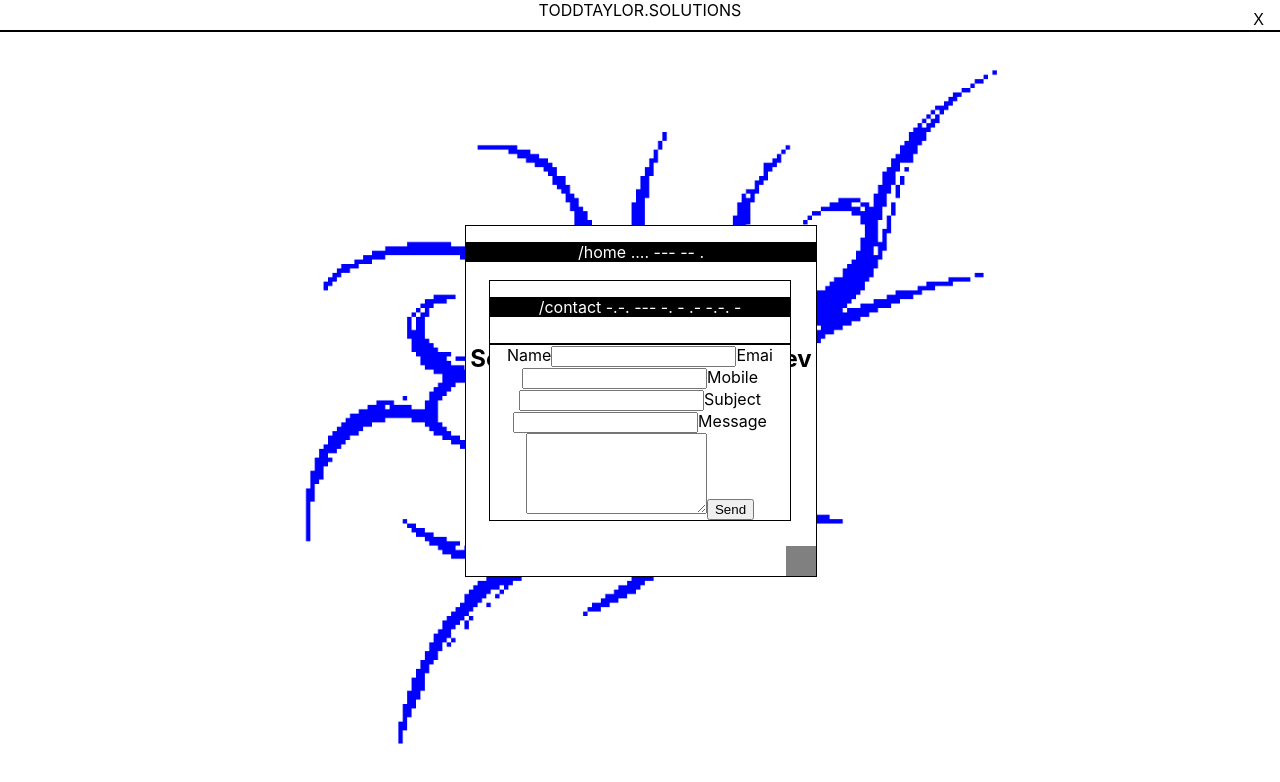
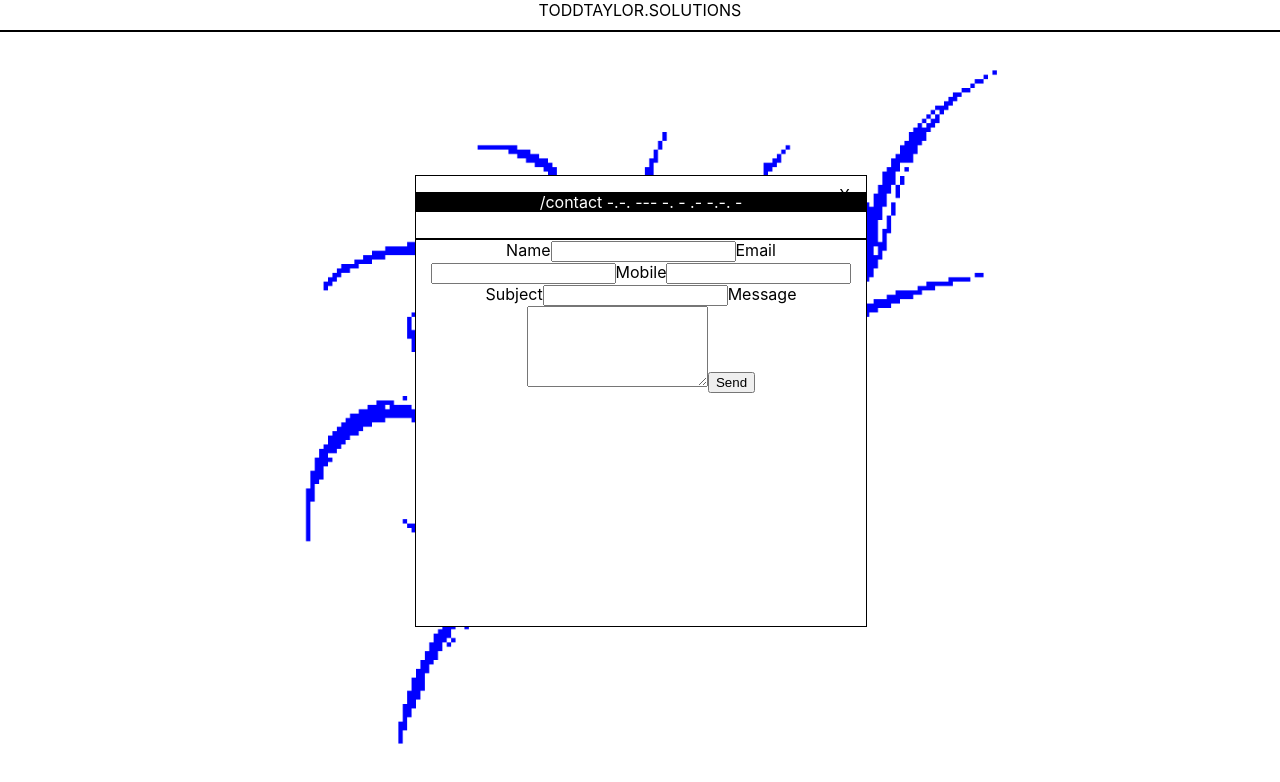
Before and after one commit to tt01924/my-project, a React (Create React App) app in the folder client/: page / in a window 1280 px wide. Both pictures are taken after a click on the button "Contact". Shown: the top 782 px of the page. Built offline with nearby package versions, Linux system fonts and the light colour scheme; the HTML template or start-up script is replaced by a standard one.

Commit message:
resize, dragging now possible for contact page using useCallback

```diff
--- a/client/src/App.js
+++ b/client/src/App.js
@@ -1,5 +1,5 @@
 import './App.css';
-import { useState } from 'react';
+import { useState, useCallback } from 'react';
 import Contact from './components/Contact';
 import AboutMe from './components/AboutMe';
 
@@ -27,14 +27,17 @@ function App() {
   const [isDragging, setIsDragging] = useState(false);
   const [startPosition, setStartPosition] = useState({ mouseX: 0, mouseY: 0 });
   const [isResizing, setIsResizing] = useState(false);
+  const [isResized, setIsResized] = useState(false);
 
+
+  ////////////////////// Dragging ///////////////////////
 
   const handleMouseDown = (e) => {
     setIsDragging(true);
     setStartPosition({ mouseX: e.clientX - position.x, mouseY: e.clientY - position.y });
   };
 
-  const handleMouseMove = (e) => {
+  const handleMouseMove = useCallback((e) => {
     if (isDragging) {
       setPosition({
         x: e.clientX - startPosition.mouseX,
@@ -45,17 +48,35 @@ function App() {
       const newHeight = Math.max(200, e.clientY - position.y);
       setSize({ width: newWidth, height: newHeight });
     }
-  };
+  }, [isDragging, isResizing, position.x, position.y, startPosition]);
 
-  const handleMouseUp = () => {
+  const handleMouseUp = useCallback(() => {
     setIsDragging(false);
-    // setIsResizing(false);
-  };
+    setIsResizing(false);
+  }, []);
 
   const handleResizeMouseDown = (e) => {
     e.stopPropagation();
-    // setIsResizing(true);
+
+    setSize(prev => {
+      if (isResized) {
+        // Shrink back to original size
+        setIsResized(false);
+        return {
+          width: prev.width - 100,
+          height: prev.height - 100
+        };
+      } else {
+        // Enlarge
+        setIsResized(true);
+        return {
+          width: prev.width + 100,
+          height: prev.height + 100
+        };
+      }
+    });
   };
+
 
   return (
     <div className="App" onMouseMove={handleMouseMove} onMouseUp={handleMouseUp}>
@@ -76,7 +97,19 @@ function App() {
         }}
         onMouseDown={handleMouseDown}
       >
+        {/* Resize handle */}
+        <div
+          style={{
+            width: "30px",
+            height: "30px",
+            backgroundColor: "black",
+            cursor: "se-resize",
+          }}
+          onMouseDown={handleResizeMouseDown}
+        />
+
         <p style={{ backgroundColor: "black", color: "white" }}>/home .... --- -- .</p>
+
         <h1>todd taylor</h1>
         <h2>Software Engineer / Web Dev</h2>
 
@@ -86,20 +119,6 @@ function App() {
 
         {isContactOpen && <Contact contactOpenPopup={setIsContactOpen} />}
         {isAboutMeOpen && <AboutMe aboutMeOpenPopup={setIsAboutMeOpen} />}
-
-        {/* Resize handle */}
-        <div
-          style={{
-            position: "absolute",
-            bottom: 0,
-            right: 0,
-            width: "30px",
-            height: "30px",
-            backgroundColor: "gray",
-            cursor: "se-resize",
-          }}
-          onMouseDown={handleResizeMouseDown}
-        />
       </div>
     </div>
   );
--- a/client/src/components/Contact.jsx
+++ b/client/src/components/Contact.jsx
@@ -1,6 +1,49 @@
-import React, { useState } from 'react';
+import React, { useState, useCallback } from 'react';
 
 const Contact = ({ contactOpenPopup }) => {
+
+  /////////////////// Dragging /////////////////////
+const [isDragging, setIsDragging] = useState(false);
+const [startPosition, setStartPosition] = useState({ mouseX: 0, mouseY: 0 });
+const [isResizing, setIsResizing] = useState(false);
+
+const [position, setPosition] = useState(() => {
+  const boxWidth = 450;
+  const boxHeight = 450;
+  const centerX = (window.innerWidth - boxWidth) / 2;
+  const centerY = (window.innerHeight - boxHeight) / 2;
+  return { x: centerX, y: centerY };
+});
+
+const [size, setSize] = useState({ width: 450, height: 450 });
+
+const handleMouseDown = (e) => {
+  e.preventDefault();
+  e.stopPropagation();
+  setIsDragging(true);
+  setStartPosition({ mouseX: e.clientX - position.x, mouseY: e.clientY - position.y });
+};
+
+const handleMouseMove = useCallback((e) => {
+  if (isDragging) {
+    setPosition({
+      x: e.clientX - startPosition.mouseX,
+      y: e.clientY - startPosition.mouseY,
+    });
+  } else if (isResizing) {
+    const newWidth = Math.max(200, e.clientX - position.x);
+    const newHeight = Math.max(200, e.clientY - position.y);
+    setSize({ width: newWidth, height: newHeight });
+  }
+}, [isDragging, isResizing, position.x, position.y, startPosition]);
+
+const handleMouseUp = useCallback(() => {
+  setIsDragging(false);
+  setIsResizing(false);
+}, []);
+///////////////////// End /////////////////////
+
+
   const [formData, setFormData] = useState({
     name: '',
     email: '',
@@ -43,12 +86,23 @@ const Contact = ({ contactOpenPopup }) => {
 
   return (
     <div
-      onClick={() => contactOpenPopup(false)}
+      // onClick={() => contactOpenPopup(false)}
+      onMouseMove={handleMouseMove}
+      onMouseUp={handleMouseUp}
       style={overlayStyle}
     >
       <div
         onClick={(e) => e.stopPropagation()}
-        style={modalStyle}
+        style={{
+          ...modalStyle,
+          position: "absolute",
+          top: position.y,
+          left: position.x,
+          width: size.width,
+          height: size.height,
+          cursor: isDragging ? "grabbing" : "grab",
+        }}
+        onMouseDown={handleMouseDown}
       >
         <header>
           <p>/contact -.-. --- -. - .- -.-. -</p>
@@ -65,7 +119,7 @@ const Contact = ({ contactOpenPopup }) => {
             required
           />
 
-          <label>Emai</label>
+          <label>Email</label>
           <input
             type="email"
             name="email"
@@ -99,7 +153,6 @@ const Contact = ({ contactOpenPopup }) => {
             onChange={handleChange}
             required
           />
-
           <button type="submit">Send</button>
         </form>
       </div>
```
